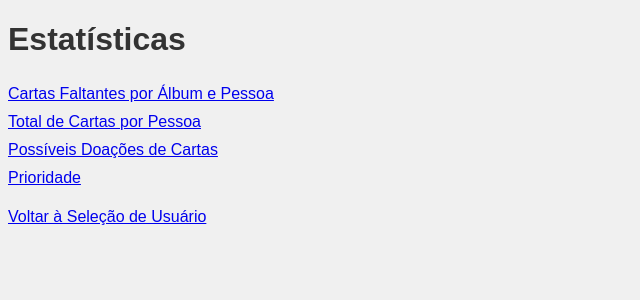
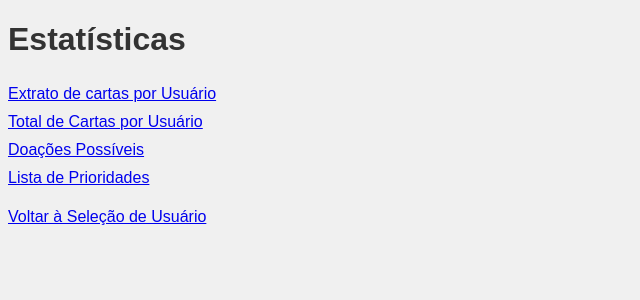
Before and after one commit to prlsousa/cardsharing, a Flask app: page /statistics in a window 1280 px wide. Shown: the top 300 px of the page, without its empty margins (0-640 px from the left). Run offline with Flask 3, Linux system fonts and the light colour scheme; parts of the project's set-up code (start-up, migrations or seed data) failed here and were passed over.

Commit message:
Update statistics.html

```diff
--- a/templates/statistics.html
+++ b/templates/statistics.html
@@ -10,10 +10,10 @@
     <!-- Adicionando links para as novas páginas -->
     <h1>Estatísticas</h1>
     <ul>
-        <li><a href="{{ url_for('missing_cards_per_album_person') }}">Cartas Faltantes por Álbum e Pessoa</a></li>
-        <li><a href="{{ url_for('total_cards_per_person') }}">Total de Cartas por Pessoa</a></li>
-        <li><a href="{{ url_for('possible_card_donations') }}">Possíveis Doações de Cartas</a></li>
-        <li><a href="{{ url_for('priority') }}">Prioridade</a></li>
+        <li><a href="{{ url_for('missing_cards_per_album_person') }}">Extrato de cartas por Usuário</a></li>
+        <li><a href="{{ url_for('total_cards_per_person') }}">Total de Cartas por Usuário</a></li>
+        <li><a href="{{ url_for('possible_card_donations') }}">Doações Possíveis</a></li>
+        <li><a href="{{ url_for('priority') }}">Lista de Prioridades</a></li>
     </ul>
 
     <a href="/">Voltar à Seleção de Usuário</a>
```
